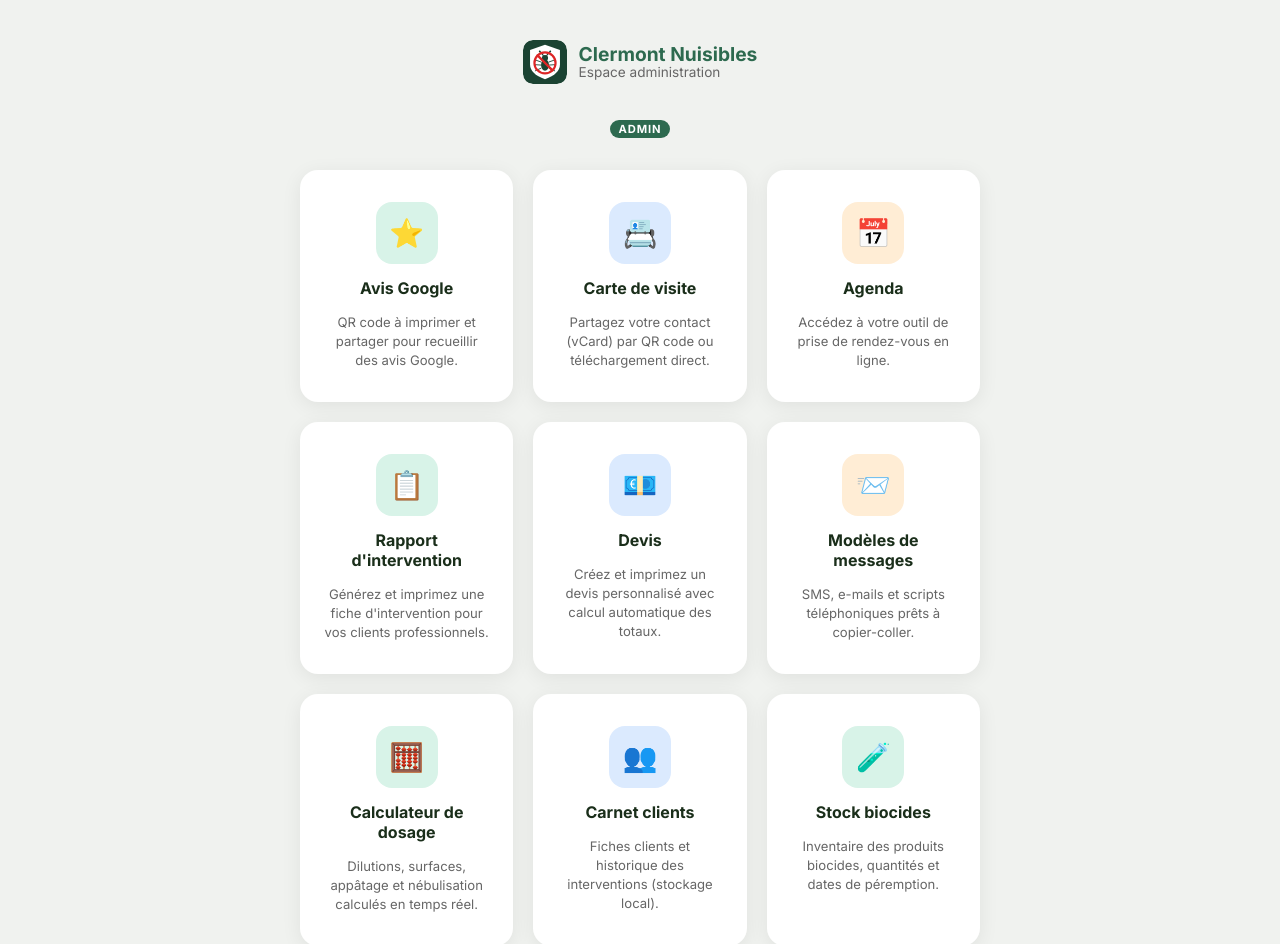
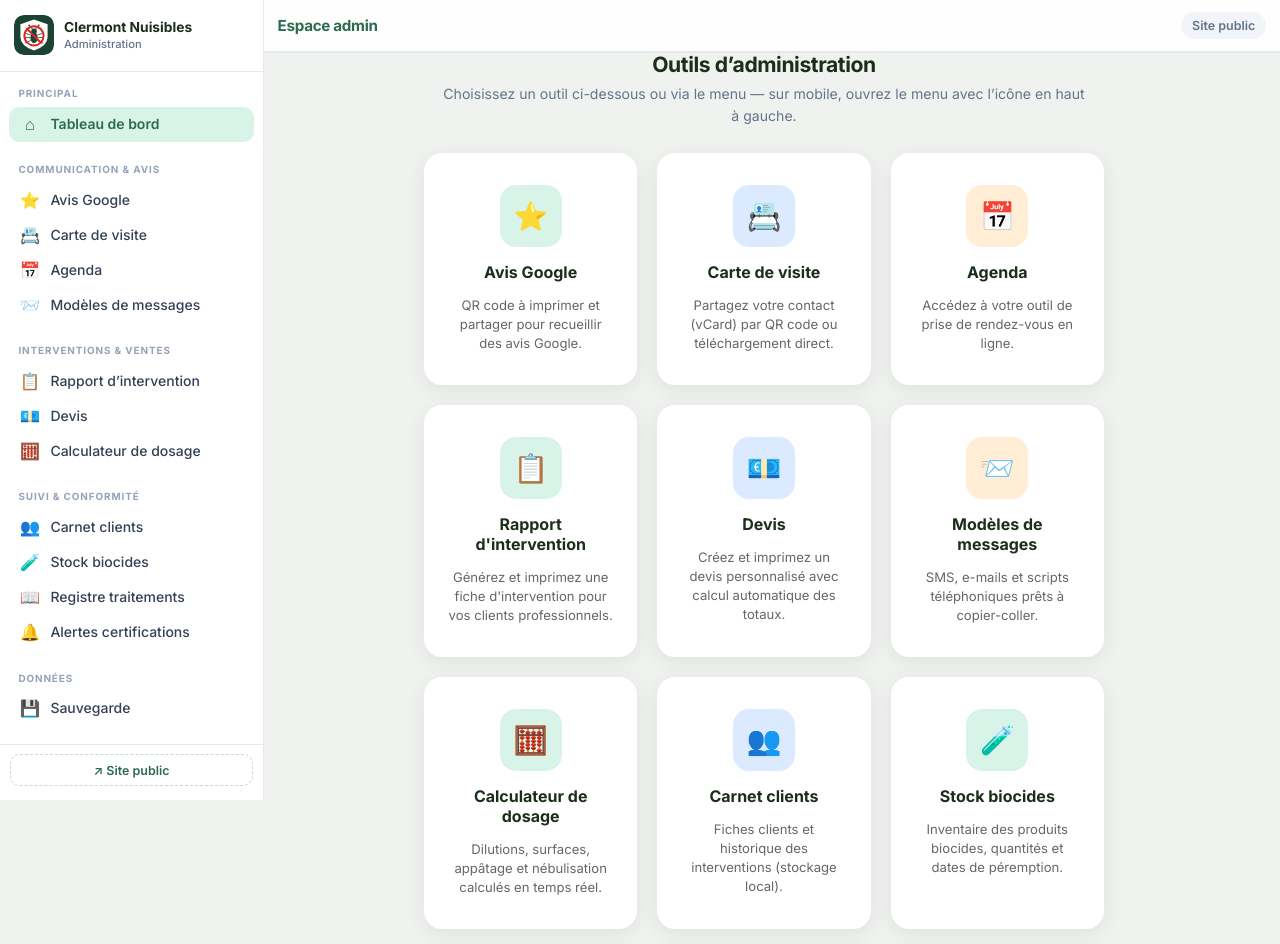
Before and after one commit to clermontnuisibles/website, a plain HTML site: page src/admin/index.html in a window 1280 px wide. Shown: the top 944 px of the page. Drawn offline with Linux system fonts and the light colour scheme.

Commit message:
Style admin menu

```diff
--- /dev/null
+++ b/src/admin/admin-nav.js
@@ -0,0 +1,154 @@
+(function () {
+  'use strict';
+
+  var SECTIONS = [
+    {
+      title: 'Principal',
+      items: [
+        { href: 'index.html', label: 'Tableau de bord', icon: '⌂' }
+      ]
+    },
+    {
+      title: 'Communication & avis',
+      items: [
+        { href: 'avis-google.html', label: 'Avis Google', icon: '⭐' },
+        { href: 'vcard.html', label: 'Carte de visite', icon: '📇' },
+        { href: 'agenda.html', label: 'Agenda', icon: '📅' },
+        { href: 'modeles-messages.html', label: 'Modèles de messages', icon: '📨' }
+      ]
+    },
+    {
+      title: 'Interventions & ventes',
+      items: [
+        { href: 'rapport.html', label: 'Rapport d’intervention', icon: '📋' },
+        { href: 'devis.html', label: 'Devis', icon: '💶' },
+        { href: 'calculateur-dosage.html', label: 'Calculateur de dosage', icon: '🧮' }
+      ]
+    },
+    {
+      title: 'Suivi & conformité',
+      items: [
+        { href: 'suivi-clients.html', label: 'Carnet clients', icon: '👥' },
+        { href: 'stock-biocides.html', label: 'Stock biocides', icon: '🧪' },
+        { href: 'registre-traitements.html', label: 'Registre traitements', icon: '📖' },
+        { href: 'alertes-certifications.html', label: 'Alertes certifications', icon: '🔔' }
+      ]
+    },
+    {
+      title: 'Données',
+      items: [
+        { href: 'sauvegarde.html', label: 'Sauvegarde', icon: '💾' }
+      ]
+    }
+  ];
+
+  function currentFile() {
+    var seg = (location.pathname || '').replace(/\/$/, '').split('/').pop();
+    if (!seg || seg === 'admin') return 'index.html';
+    return seg;
+  }
+
+  function buildNavHtml(active) {
+    var html = ''
+      + '<div class="admin-sidebar-head">'
+      + '<a class="admin-sidebar-brand" href="index.html">'
+      + '<img src="../images/logo-icon.svg" width="40" height="40" alt="">'
+      + '<span class="admin-sidebar-brand-text"><strong>Clermont Nuisibles</strong>'
+      + '<span>Administration</span></span>'
+      + '</a></div>'
+      + '<nav class="admin-sidebar-nav" aria-label="Navigation administration">';
+
+    SECTIONS.forEach(function (sec) {
+      html += '<div class="admin-nav-section">';
+      html += '<div class="admin-nav-section-title">' + sec.title + '</div>';
+      html += '<ul class="admin-nav-list">';
+      sec.items.forEach(function (item) {
+        var isActive = item.href === active;
+        html += '<li><a href="' + item.href + '" class="admin-nav-link'
+          + (isActive ? ' is-active' : '') + '"'
+          + (isActive ? ' aria-current="page"' : '') + '>';
+        html += '<span class="admin-nav-ico" aria-hidden="true">' + item.icon + '</span>';
+        html += '<span class="admin-nav-txt">' + item.label + '</span></a></li>';
+      });
+      html += '</ul></div>';
+    });
+
+    html += '</nav>';
+    html += '<div class="admin-sidebar-foot">';
+    html += '<a class="admin-nav-external" href="../index.html">↗ Site public</a>';
+    html += '</div>';
+    return html;
+  }
+
+  function inject() {
+    var active = currentFile();
+    document.body.classList.add('admin-nav-ready');
+    if (active === 'index.html') document.body.classList.add('admin-page-home');
+
+    var overlay = document.createElement('div');
+    overlay.className = 'admin-drawer-overlay';
+
+    var sidebar = document.createElement('aside');
+    sidebar.className = 'admin-sidebar';
+    sidebar.id = 'admin-sidebar';
+    sidebar.setAttribute('aria-label', 'Menu');
+    sidebar.innerHTML = buildNavHtml(active);
+
+    var topbar = document.createElement('header');
+    topbar.className = 'admin-topbar';
+    topbar.innerHTML = ''
+      + '<button type="button" class="admin-nav-toggle" aria-expanded="false" '
+      + 'aria-controls="admin-sidebar" aria-label="Ouvrir ou fermer le menu">'
+      + '<span class="admin-nav-toggle-bar"></span>'
+      + '<span class="admin-nav-toggle-bar"></span>'
+      + '<span class="admin-nav-toggle-bar"></span>'
+      + '</button>'
+      + '<a class="admin-topbar-title" href="index.html">Espace admin</a>'
+      + '<a class="admin-topbar-public" href="../index.html">Site public</a>';
+
+    document.body.insertBefore(overlay, document.body.firstChild);
+    document.body.insertBefore(sidebar, document.body.firstChild);
+    document.body.insertBefore(topbar, document.body.firstChild);
+
+    var toggle = topbar.querySelector('.admin-nav-toggle');
+    var mq = window.matchMedia('(min-width: 900px)');
+
+    function closeDrawer() {
+      document.body.classList.remove('admin-drawer-open');
+      toggle.setAttribute('aria-expanded', 'false');
+    }
+
+    function openDrawer() {
+      document.body.classList.add('admin-drawer-open');
+      toggle.setAttribute('aria-expanded', 'true');
+    }
+
+    function onToggle() {
+      if (document.body.classList.contains('admin-drawer-open')) closeDrawer();
+      else openDrawer();
+    }
+
+    toggle.addEventListener('click', onToggle);
+    overlay.addEventListener('click', closeDrawer);
+
+    document.addEventListener('keydown', function (e) {
+      if (e.key === 'Escape' && document.body.classList.contains('admin-drawer-open')) {
+        closeDrawer();
+      }
+    });
+
+    mq.addEventListener('change', function () {
+      if (mq.matches) closeDrawer();
+    });
+
+    sidebar.addEventListener('click', function (e) {
+      if (e.target.closest('a') && !mq.matches) closeDrawer();
+    });
+  }
+
+  if (document.readyState === 'loading') {
+    document.addEventListener('DOMContentLoaded', inject);
+  } else {
+    inject();
+  }
+})();
--- /dev/null
+++ b/src/admin/admin-shell.css
@@ -0,0 +1,326 @@
+/* Coque navigation admin — barre supérieure + drawer (mobile) / rail (desktop) */
+
+:root {
+  --admin-green: #2d6a4f;
+  --admin-green-soft: #d8f3e8;
+  --admin-border: #e5e7eb;
+  --admin-topbar-h: 52px;
+  --admin-sidebar-w: 264px;
+}
+
+body.admin-nav-ready {
+  font-family: 'Inter', -apple-system, BlinkMacSystemFont, sans-serif;
+  padding-top: var(--admin-topbar-h);
+}
+
+@media (min-width: 900px) {
+  body.admin-nav-ready {
+    padding-left: var(--admin-sidebar-w);
+  }
+}
+
+/* —— Barre supérieure —— */
+.admin-topbar {
+  position: fixed;
+  z-index: 300;
+  top: 0;
+  right: 0;
+  height: var(--admin-topbar-h);
+  display: flex;
+  align-items: center;
+  gap: 0.65rem;
+  padding: 0 0.85rem;
+  background: rgba(255, 255, 255, 0.92);
+  backdrop-filter: blur(10px);
+  -webkit-backdrop-filter: blur(10px);
+  border-bottom: 1px solid var(--admin-border);
+  box-shadow: 0 1px 0 rgba(0, 0, 0, 0.04);
+}
+
+@media (max-width: 899px) {
+  .admin-topbar {
+    left: 0;
+  }
+}
+
+@media (min-width: 900px) {
+  .admin-topbar {
+    left: var(--admin-sidebar-w);
+    width: calc(100% - var(--admin-sidebar-w));
+  }
+}
+
+.admin-nav-toggle {
+  display: flex;
+  flex-direction: column;
+  justify-content: center;
+  gap: 5px;
+  width: 44px;
+  height: 44px;
+  padding: 0 10px;
+  border: none;
+  border-radius: 12px;
+  background: transparent;
+  cursor: pointer;
+  color: #1a2e1a;
+  transition: background 0.15s;
+}
+
+.admin-nav-toggle:hover {
+  background: #f3f4f6;
+}
+
+@media (min-width: 900px) {
+  .admin-nav-toggle {
+    display: none;
+  }
+}
+
+.admin-nav-toggle-bar {
+  display: block;
+  height: 2px;
+  width: 100%;
+  background: currentColor;
+  border-radius: 1px;
+}
+
+.admin-topbar-title {
+  flex: 1;
+  min-width: 0;
+  font-size: 0.95rem;
+  font-weight: 700;
+  color: var(--admin-green);
+  text-decoration: none;
+  letter-spacing: -0.02em;
+}
+
+.admin-topbar-title:hover {
+  text-decoration: underline;
+}
+
+.admin-topbar-public {
+  font-size: 0.78rem;
+  font-weight: 600;
+  color: #64748b;
+  text-decoration: none;
+  padding: 0.4rem 0.7rem;
+  border-radius: 999px;
+  background: #f1f5f9;
+  transition: background 0.15s, color 0.15s;
+  white-space: nowrap;
+}
+
+.admin-topbar-public:hover {
+  background: var(--admin-green-soft);
+  color: var(--admin-green);
+}
+
+/* —— Fond drawer mobile —— */
+.admin-drawer-overlay {
+  position: fixed;
+  inset: 0;
+  z-index: 250;
+  background: rgba(15, 23, 42, 0.42);
+  backdrop-filter: blur(2px);
+  -webkit-backdrop-filter: blur(2px);
+  opacity: 0;
+  visibility: hidden;
+  pointer-events: none;
+  transition: opacity 0.22s ease, visibility 0.22s;
+}
+
+body.admin-drawer-open .admin-drawer-overlay {
+  opacity: 1;
+  visibility: visible;
+  pointer-events: auto;
+}
+
+@media (min-width: 900px) {
+  .admin-drawer-overlay {
+    display: none !important;
+  }
+}
+
+/* —— Panneau latéral —— */
+.admin-sidebar {
+  position: fixed;
+  z-index: 280;
+  top: 0;
+  left: 0;
+  bottom: 0;
+  width: var(--admin-sidebar-w);
+  background: #fff;
+  display: flex;
+  flex-direction: column;
+  border-right: 1px solid var(--admin-border);
+  box-shadow: 4px 0 28px rgba(0, 0, 0, 0.07);
+  transition: transform 0.28s cubic-bezier(0.4, 0, 0.2, 1);
+  overflow: hidden;
+}
+
+@media (max-width: 899px) {
+  .admin-sidebar {
+    transform: translateX(-100%);
+    padding-top: var(--admin-topbar-h);
+  }
+
+  body.admin-drawer-open .admin-sidebar {
+    transform: translateX(0);
+  }
+}
+
+@media (min-width: 900px) {
+  .admin-sidebar {
+    transform: translateX(0);
+    box-shadow: none;
+    padding-top: 0;
+  }
+}
+
+.admin-sidebar-head {
+  padding: 0.95rem 0.85rem 1rem;
+  border-bottom: 1px solid var(--admin-border);
+  flex-shrink: 0;
+}
+
+.admin-sidebar-brand {
+  display: flex;
+  align-items: center;
+  gap: 0.65rem;
+  text-decoration: none;
+  color: inherit;
+}
+
+.admin-sidebar-brand img {
+  border-radius: 10px;
+  flex-shrink: 0;
+}
+
+.admin-sidebar-brand-text {
+  display: flex;
+  flex-direction: column;
+  gap: 2px;
+  line-height: 1.2;
+}
+
+.admin-sidebar-brand-text strong {
+  font-size: 0.86rem;
+  color: #1a2e1a;
+}
+
+.admin-sidebar-brand-text span {
+  font-size: 0.7rem;
+  color: #64748b;
+  font-weight: 500;
+}
+
+.admin-sidebar-nav {
+  flex: 1;
+  overflow-y: auto;
+  padding: 0.6rem 0.55rem 1rem;
+  -webkit-overflow-scrolling: touch;
+}
+
+.admin-nav-section {
+  margin-bottom: 1rem;
+}
+
+.admin-nav-section-title {
+  font-size: 0.62rem;
+  font-weight: 700;
+  letter-spacing: 0.09em;
+  text-transform: uppercase;
+  color: #94a3b8;
+  padding: 0.35rem 0.6rem 0.45rem;
+}
+
+.admin-nav-list {
+  list-style: none;
+  margin: 0;
+  padding: 0;
+}
+
+.admin-nav-link {
+  display: flex;
+  align-items: center;
+  gap: 0.55rem;
+  padding: 0.52rem 0.6rem;
+  border-radius: 10px;
+  text-decoration: none;
+  color: #334155;
+  font-size: 0.875rem;
+  font-weight: 500;
+  transition: background 0.12s, color 0.12s;
+}
+
+.admin-nav-link:hover {
+  background: #f1f5f9;
+  color: #0f172a;
+}
+
+.admin-nav-link.is-active {
+  background: var(--admin-green-soft);
+  color: var(--admin-green);
+  font-weight: 600;
+}
+
+.admin-nav-ico {
+  font-size: 1.02rem;
+  line-height: 1;
+  width: 1.45rem;
+  text-align: center;
+  flex-shrink: 0;
+}
+
+.admin-nav-txt {
+  flex: 1;
+  line-height: 1.32;
+}
+
+.admin-sidebar-foot {
+  flex-shrink: 0;
+  padding: 0.55rem 0.65rem 0.85rem;
+  border-top: 1px solid var(--admin-border);
+}
+
+.admin-nav-external {
+  display: block;
+  text-align: center;
+  font-size: 0.78rem;
+  font-weight: 600;
+  color: var(--admin-green);
+  text-decoration: none;
+  padding: 0.48rem;
+  border-radius: 10px;
+  border: 1px dashed #cbd5e1;
+}
+
+.admin-nav-external:hover {
+  background: var(--admin-green-soft);
+  border-style: solid;
+  border-color: transparent;
+}
+
+/* —— Hub index —— */
+.admin-page-home .admin-home-heading {
+  width: 100%;
+  max-width: 680px;
+  margin: 0 auto 0.4rem;
+  padding: 0 1rem;
+  font-size: 1.32rem;
+  font-weight: 700;
+  color: #1a2e1a;
+  text-align: center;
+  letter-spacing: -0.02em;
+}
+
+.admin-page-home .admin-home-lead {
+  width: 100%;
+  max-width: 680px;
+  margin: 0 auto 1.65rem;
+  padding: 0 1rem;
+  font-size: 0.88rem;
+  color: #64748b;
+  text-align: center;
+  line-height: 1.55;
+}
--- a/src/admin/index.html
+++ b/src/admin/index.html
@@ -14,7 +14,9 @@
   <link rel="apple-touch-icon" href="icons/apple-touch-icon.png">
   <link rel="icon" type="image/svg+xml" href="../images/logo-icon.svg">
   <link rel="stylesheet" href="../fonts/inter.css">
+  <link rel="stylesheet" href="admin-shell.css">
   <script src="pwa.js"></script>
+  <script src="admin-nav.js" defer></script>
   <style>
     *, *::before, *::after { box-sizing: border-box; margin: 0; padding: 0; }
     body {
@@ -26,36 +28,6 @@
       align-items: center;
       padding: 2.5rem 1rem 3rem;
     }
-    header {
-      display: flex;
-      align-items: center;
-      gap: 0.75rem;
-      margin-bottom: 2.25rem;
-    }
-    header img { width: 44px; height: 44px; border-radius: 10px; }
-    .logo-text { line-height: 1.1; }
-    .logo-text span { display: block; font-size: 0.85rem; color: #666; }
-    .logo-text strong { font-size: 1.2rem; color: #2d6a4f; }
-
-    h1 {
-      font-size: 1.05rem;
-      font-weight: 600;
-      color: #1a2e1a;
-      margin-bottom: 0.25rem;
-    }
-    .badge-admin {
-      display: inline-block;
-      background: #2d6a4f;
-      color: #fff;
-      font-size: 0.7rem;
-      font-weight: 700;
-      letter-spacing: .08em;
-      text-transform: uppercase;
-      padding: 2px 8px;
-      border-radius: 50px;
-      margin-bottom: 2rem;
-    }
-
     .grid {
       display: grid;
       grid-template-columns: repeat(auto-fit, minmax(200px, 1fr));
@@ -176,15 +148,8 @@
 </head>
 <body>
 
-<header>
-  <img src="../images/logo-icon.svg" alt="Logo">
-  <div class="logo-text">
-    <strong>Clermont Nuisibles</strong>
-    <span>Espace administration</span>
-  </div>
-</header>
-
-<span class="badge-admin">Admin</span>
+<h1 class="admin-home-heading">Outils d’administration</h1>
+<p class="admin-home-lead">Choisissez un outil ci-dessous ou via le menu — sur mobile, ouvrez le menu avec l’icône en haut à gauche.</p>
 
 <div class="grid">
 
```
Also changed, not shown: src/admin/agenda.html (+2 -5 lines), src/admin/alertes-certifications.html (+2 -4 lines), src/admin/avis-google.html (+2 -7 lines), src/admin/calculateur-dosage.html (+2 -5 lines), src/admin/devis.html (+3 -6 lines), src/admin/modeles-messages.html (+2 -5 lines), src/admin/rapport.html (+3 -9 lines), src/admin/registre-traitements.html (+3 -5 lines), src/admin/sauvegarde.html (+2 -4 lines), src/admin/stock-biocides.html (+2 -4 lines), src/admin/suivi-clients.html (+2 -4 lines), src/admin/sw.js (+5 -2 lines), src/admin/vcard.html (+3 -6 lines).
